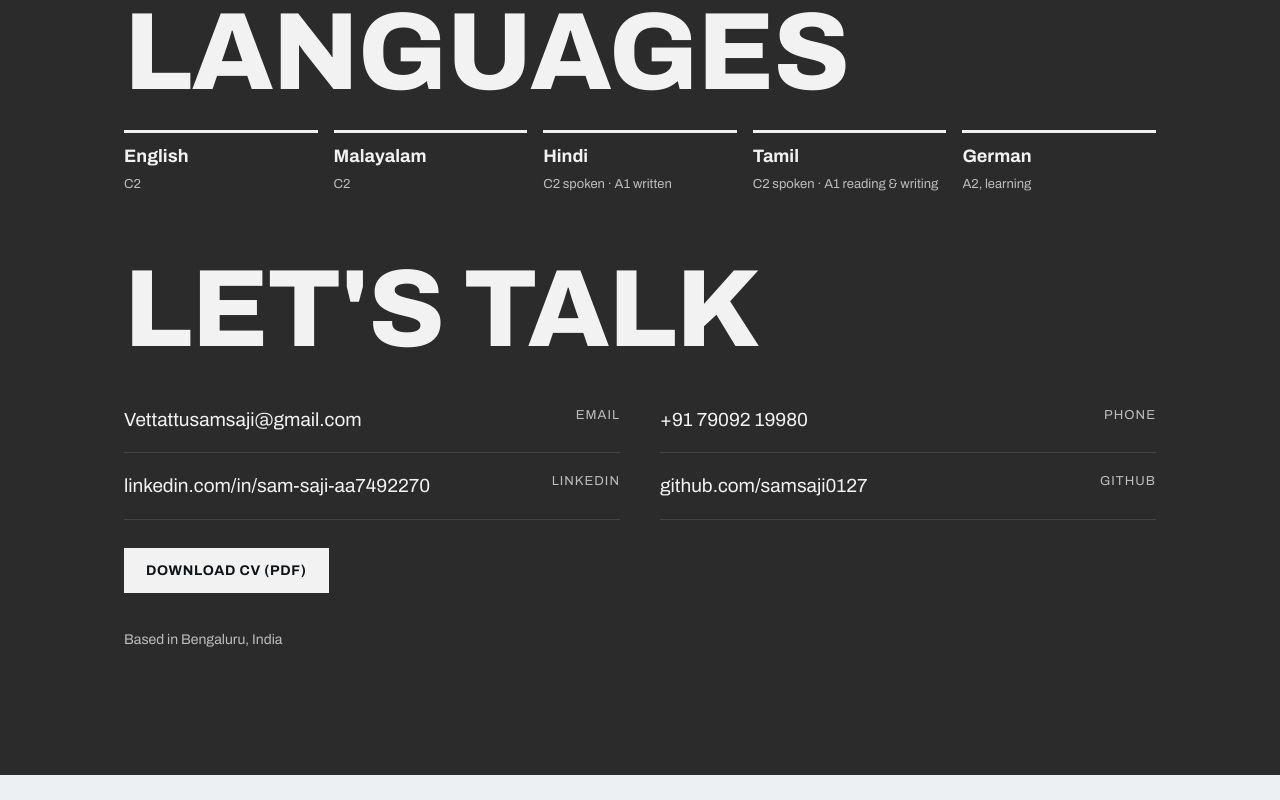
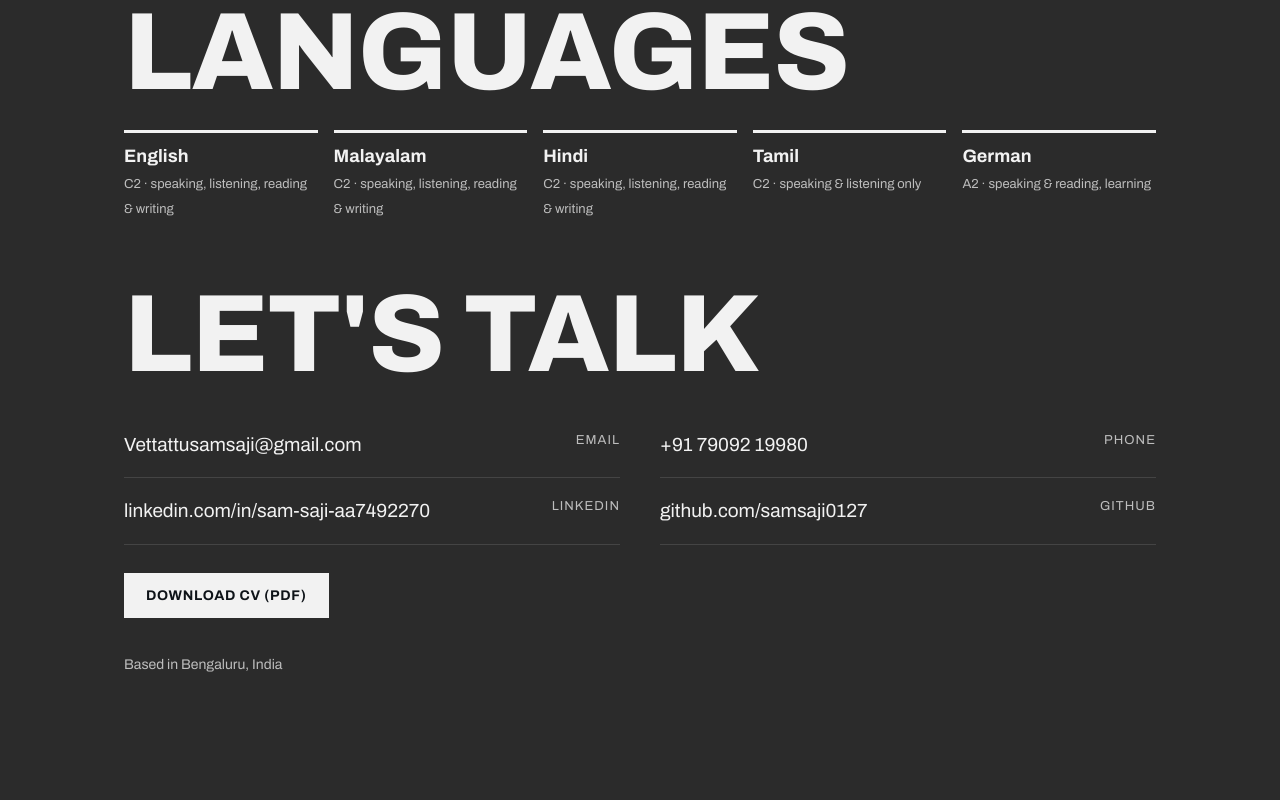
Before and after one commit to samsaji0127/samsaji0127.github.io, a plain HTML site: page index.html in a window 1280 px wide. Shown: the part 5560-6360 px from the top of the page. Before the commit the page ends 6335 px from the top, so only its background shows below. Drawn offline with Linux system fonts and the light colour scheme.

Commit message:
Update language proficiency on site and CV
English, Malayalam and Hindi: C2 in all skills. Tamil: speaking and
listening only. German: A2 speaking and reading, still learning.

Co-Authored-By: Claude Opus 5.5 <noreply@anthropic.com>

```diff
--- a/index.html
+++ b/index.html
@@ -338,11 +338,11 @@ section{padding:clamp(56px,9vw,110px) 0}
   <div class="wrap">
     <h2 class="display">Languages</h2>
     <div class="langs">
-      <div class="lang"><b>English</b><span>C2</span></div>
-      <div class="lang"><b>Malayalam</b><span>C2</span></div>
-      <div class="lang"><b>Hindi</b><span>C2 spoken · A1 written</span></div>
-      <div class="lang"><b>Tamil</b><span>C2 spoken · A1 reading &amp; writing</span></div>
-      <div class="lang"><b>German</b><span>A2, learning</span></div>
+      <div class="lang"><b>English</b><span>C2 · speaking, listening, reading &amp; writing</span></div>
+      <div class="lang"><b>Malayalam</b><span>C2 · speaking, listening, reading &amp; writing</span></div>
+      <div class="lang"><b>Hindi</b><span>C2 · speaking, listening, reading &amp; writing</span></div>
+      <div class="lang"><b>Tamil</b><span>C2 · speaking &amp; listening only</span></div>
+      <div class="lang"><b>German</b><span>A2 · speaking &amp; reading, learning</span></div>
     </div>
     <h2 class="display">Let's talk</h2>
     <div class="rows">
```
Also changed, not shown: 1 other file.
